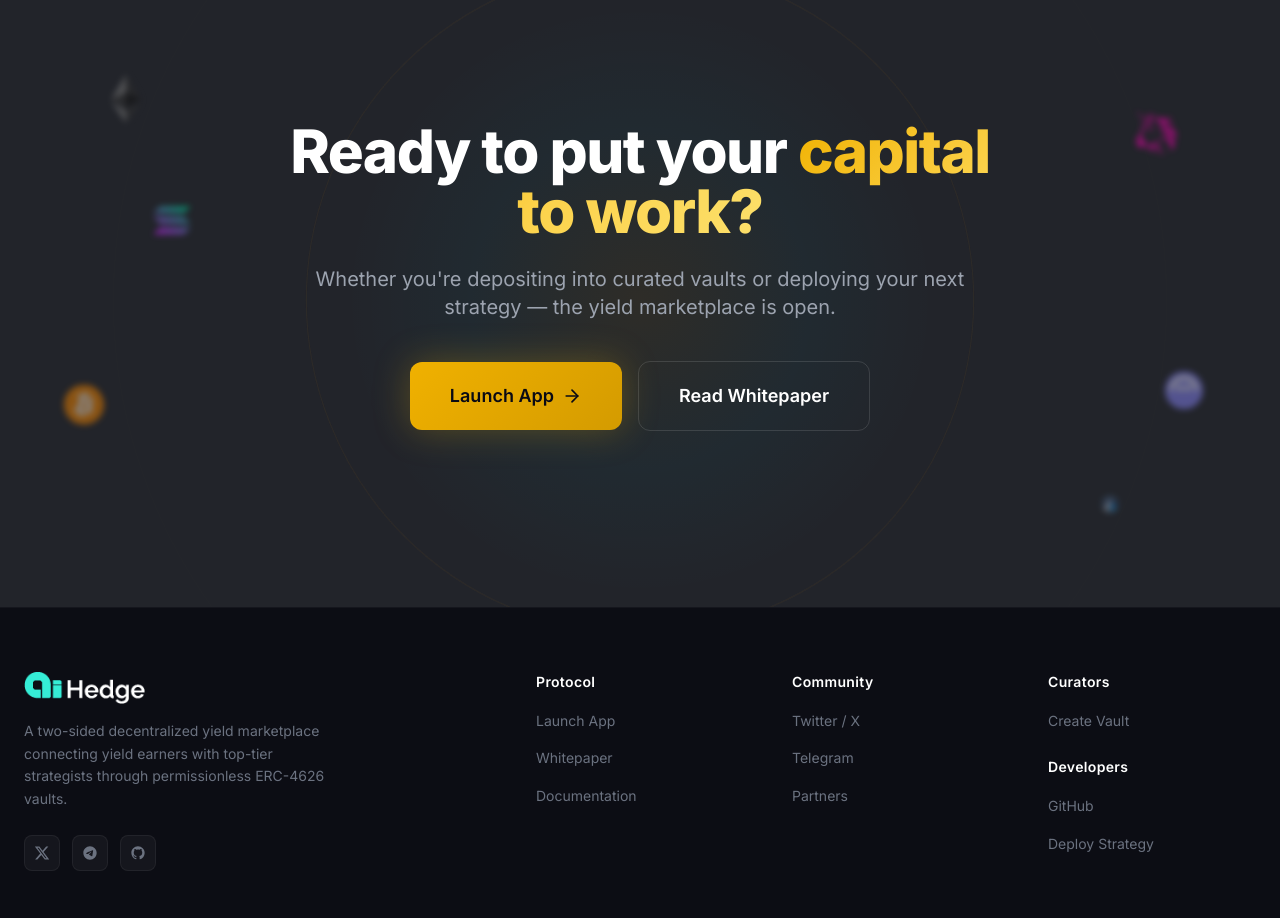
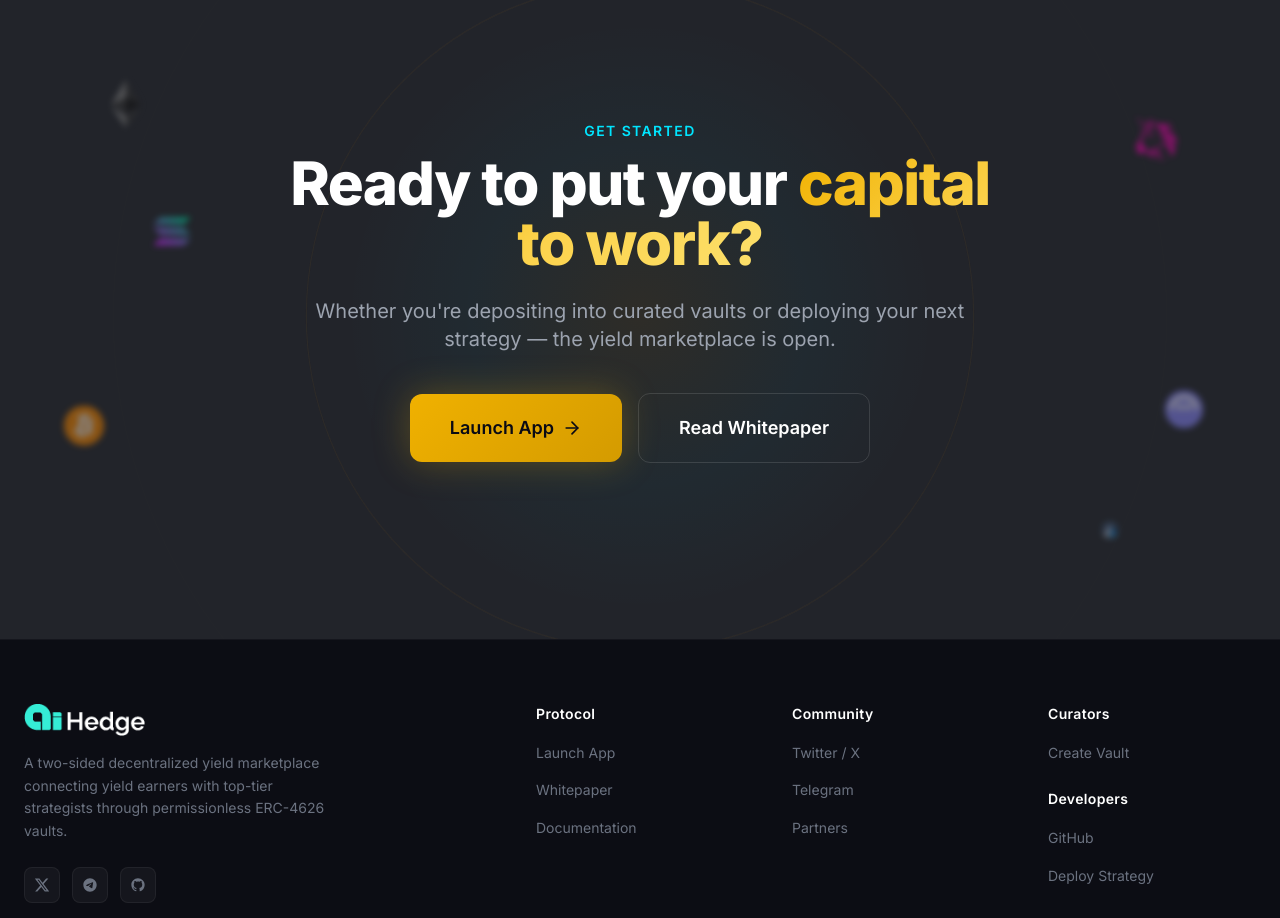
Before and after one commit to aihedge-finance/aihedge-web, a React (Vite) app: page / in a window 1280 px wide. Shown: the part 4120-5038 px from the top of the page. Built offline with nearby package versions, Linux system fonts and the light colour scheme.

Commit message:
feat: tag line

```diff
--- a/src/components/FinalCTA.tsx
+++ b/src/components/FinalCTA.tsx
@@ -64,20 +64,26 @@ export function FinalCTA() {
 
       <div className="relative z-10 max-w-3xl mx-auto px-6 text-center">
         <FadeIn>
+          <p className="text-accent-cyan font-semibold text-sm tracking-widest uppercase mb-3">
+            Get Started
+          </p>
+        </FadeIn>
+
+        <FadeIn delay={0.15}>
           <h2 className="text-4xl sm:text-5xl lg:text-6xl font-extrabold tracking-tight leading-[1.1] text-white mb-6">
             Ready to put your{' '}
             <span className="gradient-text">capital to work?</span>
           </h2>
         </FadeIn>
 
-        <FadeIn delay={0.15}>
+        <FadeIn delay={0.3}>
           <p className="text-lg sm:text-xl text-gray-400 max-w-2xl mx-auto mb-10">
             Whether you're depositing into curated vaults or deploying
             your next strategy — the yield marketplace is open.
           </p>
         </FadeIn>
 
-        <FadeIn delay={0.3}>
+        <FadeIn delay={0.45}>
           <div className="flex flex-col sm:flex-row items-center justify-center gap-4 mb-12">
             <a
               href="https://dapp.aihedge.finance"
```
